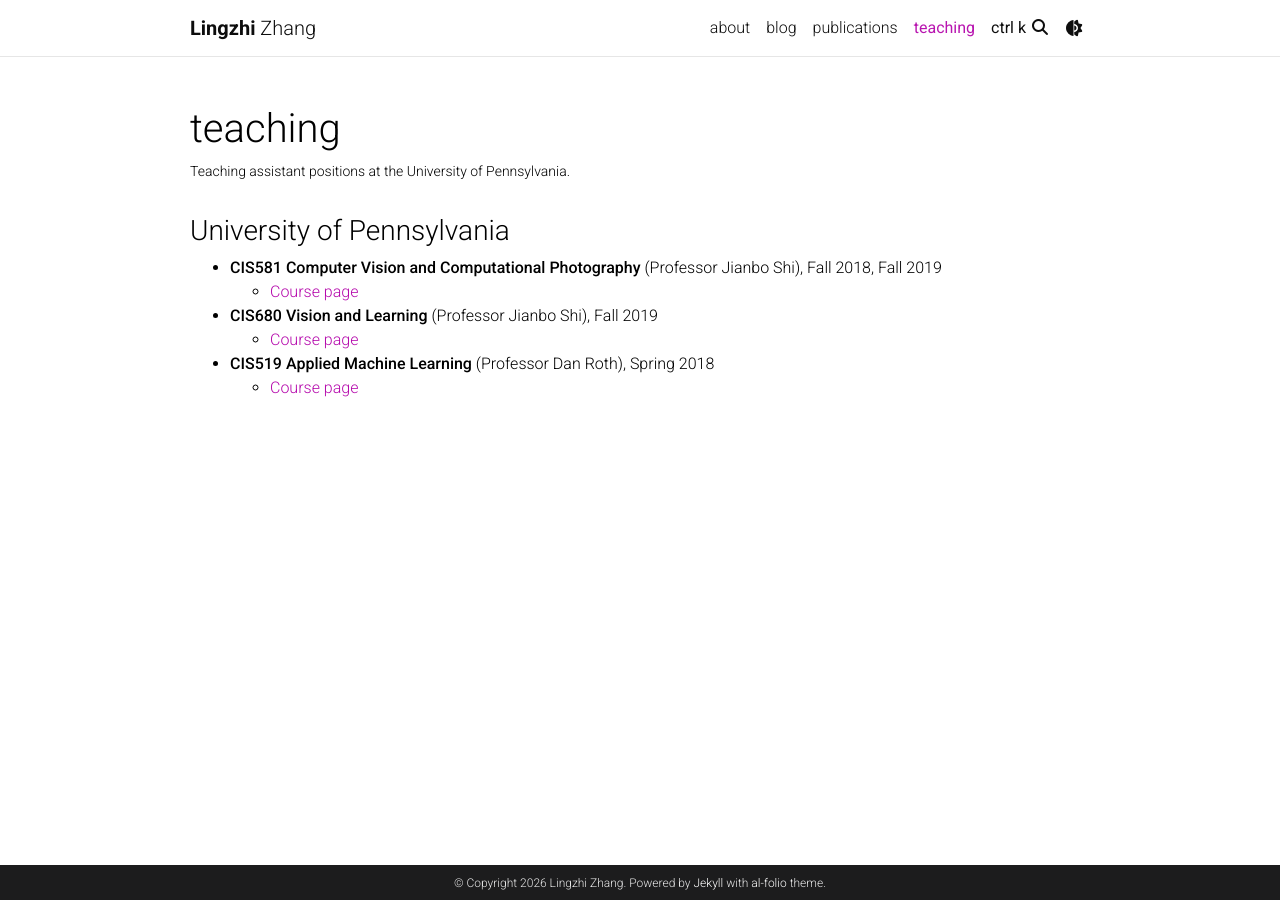
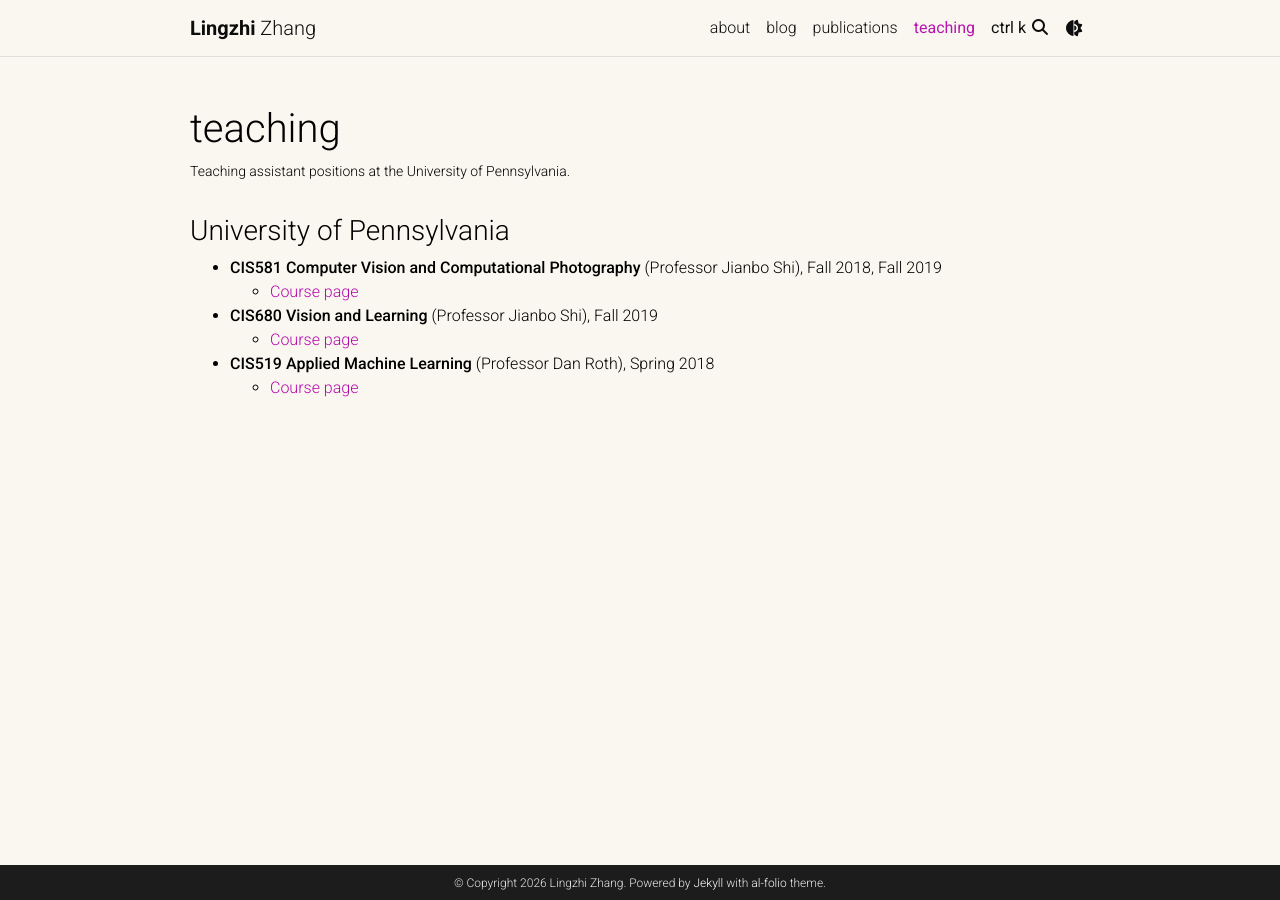
Before and after one commit to owenzlz/owenzlz.github.io, a Jekyll site: the page built from _pages/teaching.md, in a window 1280 px wide. Built offline with Jekyll 4.4.1, drawn with Linux system fonts in a browser that asks for light colours; nearby versions of some CDN libraries; library addresses are completed by our own code; a script that is not in the unit is left out; comment, search, counter and statistics services are not loaded.

Commit message:
Change site background to editorial cream (#faf7f0)

```diff
--- a/_sass/_themes.scss
+++ b/_sass/_themes.scss
@@ -6,7 +6,7 @@
 
 :root {
   color-scheme: light;
-  --global-bg-color: #{v.$white-color};
+  --global-bg-color: #faf7f0; // editorial cream background
   --global-code-bg-color: #{v.$code-bg-color-light};
   --global-text-color: #{v.$black-color};
   --global-text-color-light: #{v.$grey-color};
```
